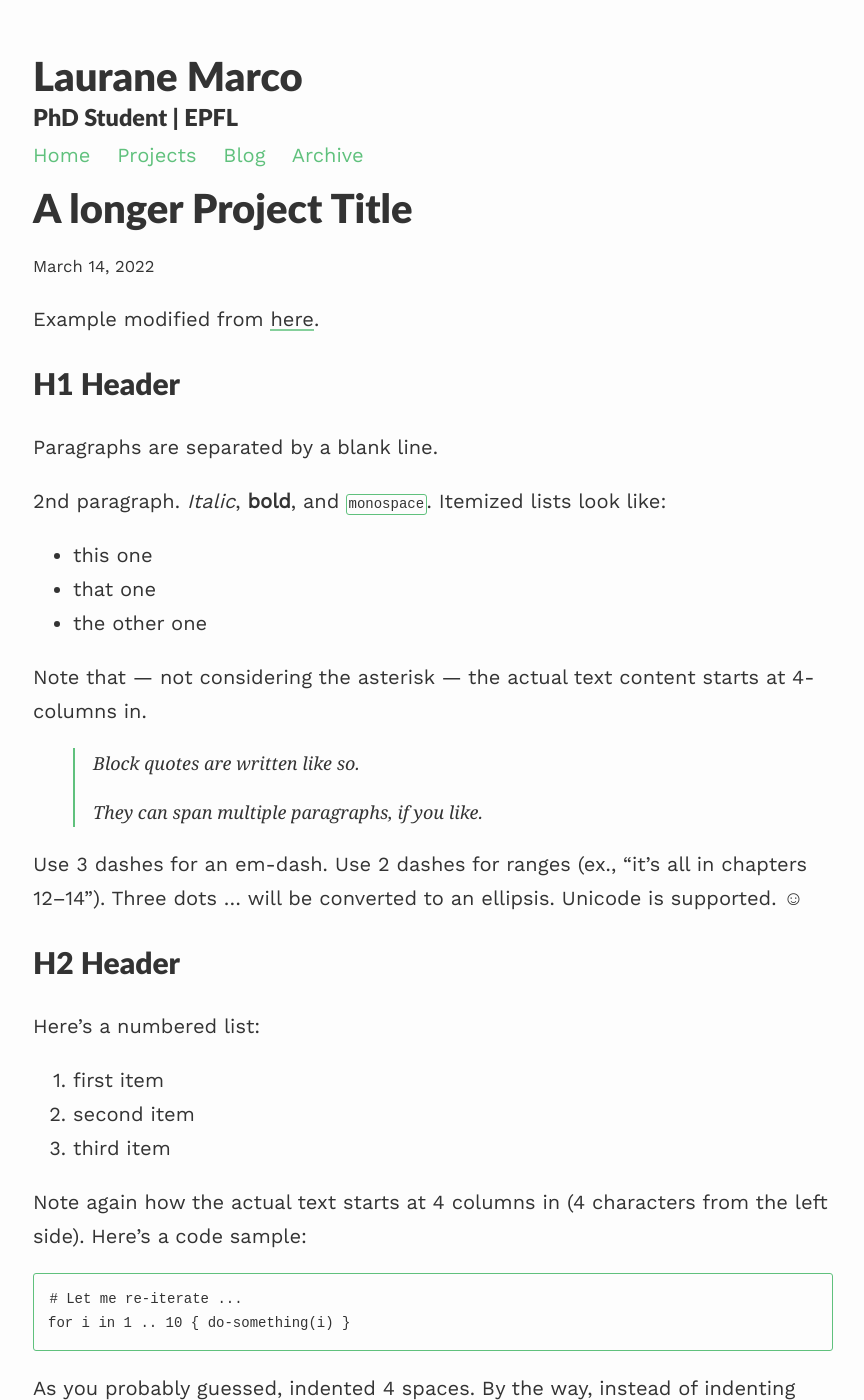
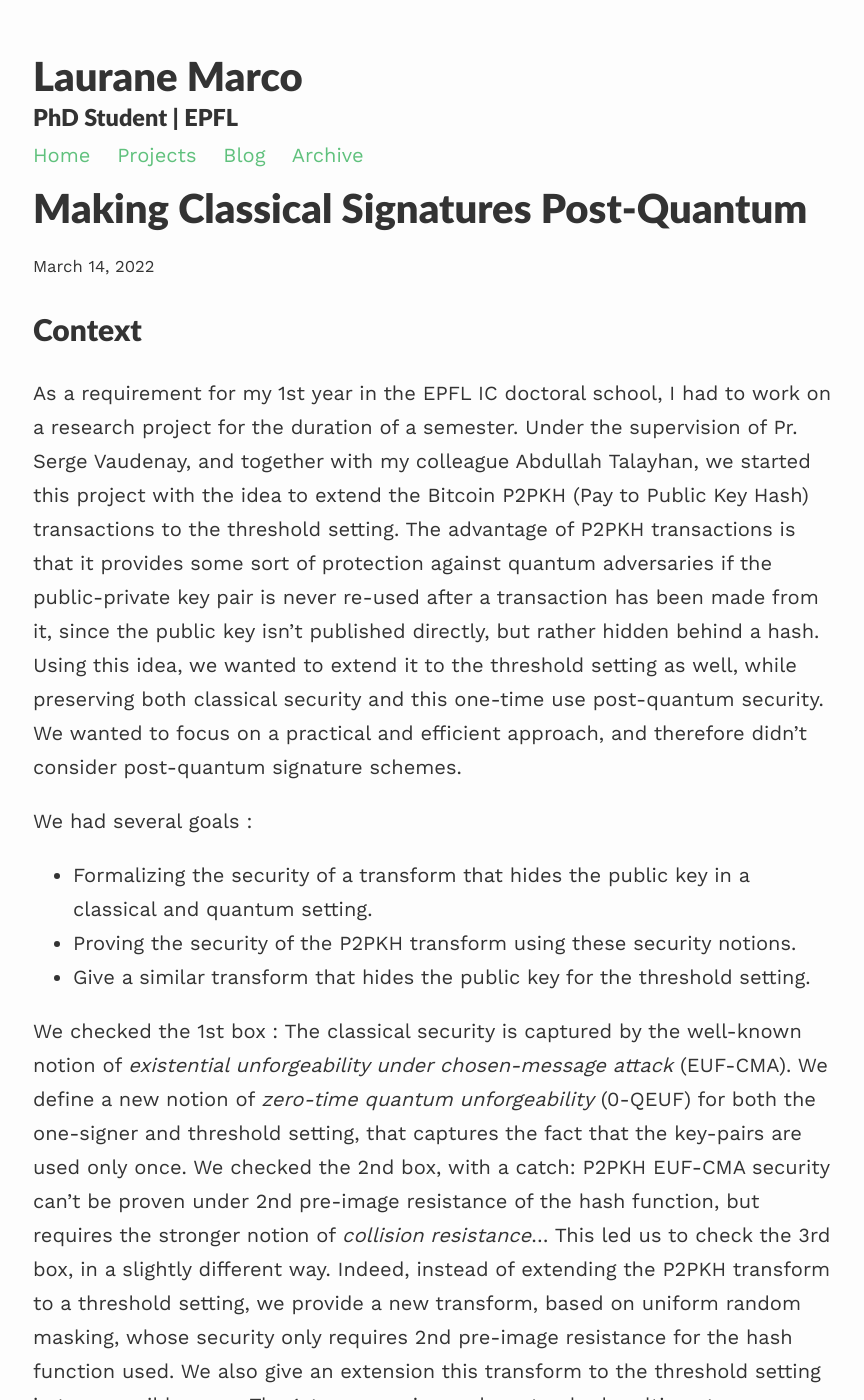
Before and after one commit to lauranemarco/lauranemarco.github.io, a Jekyll site: the page built from _projects/2_project.md, in a window 1280 px wide and 1400 px high. Shown: the whole window, without its empty margins (207-1071 px from the left). Built offline with Jekyll 4.4.1, drawn with Linux system fonts in a browser that asks for light colours; nearby versions of some CDN libraries; formulas are drawn with MathJax 3; some of the changed text lies outside the part shown.

Commit message:
Update 2_project.md

```diff
--- a/_projects/2_project.md
+++ b/_projects/2_project.md
@@ -1,153 +1,28 @@
 ---
 layout: post
-title: A longer Project Title
-description: short project description
+title: Making Classical Signatures Post-Quantum
+description: Semester Project Fall 2021
 ---
 
-Example modified from [here](http://www.unexpected-vortices.com/sw/rippledoc/quick-markdown-example.html){:target="_blank"}.
-
-H1 Header
+Context
 ============
 
-Paragraphs are separated by a blank line.
+As a requirement for my 1st year in the EPFL IC doctoral school, I had to work on a research project for the duration of a semester.
+Under the supervision of Pr. Serge Vaudenay, and together with my colleague Abdullah Talayhan, we started this project with the idea to extend the Bitcoin P2PKH (Pay to Public Key Hash) transactions to the threshold setting. The advantage of P2PKH transactions is that it provides some sort of protection against quantum adversaries if the public-private key pair is never re-used after a transaction has been made from it, since the public key isn't published directly, but rather hidden behind a hash. Using this idea, we wanted to extend it to the threshold setting as well, while preserving both classical security and this one-time use post-quantum security. We wanted to focus on a practical and efficient approach, and therefore didn't consider post-quantum signature schemes.
 
-2nd paragraph. *Italic*, **bold**, and `monospace`. Itemized lists
-look like:
+We had several goals :
+* Formalizing the security of a transform that hides the public key in a classical and quantum setting.
+* Proving the security of the P2PKH transform using these security notions.
+* Give a similar transform that hides the public key for the threshold setting.
 
-  * this one
-  * that one
-  * the other one
+We checked the 1st box : The classical security is captured by the well-known notion of *existential unforgeability under chosen-message attack* (EUF-CMA). We define a new notion of *zero-time quantum unforgeability* (0-QEUF) for both the one-signer and threshold setting, that captures the fact that the key-pairs are used only once.
+We checked the 2nd box, with a catch: P2PKH EUF-CMA security can't be proven under 2nd pre-image resistance of the hash function, but requires the stronger notion of *collision resistance*...
+This led us to check the 3rd box, in a slightly different way. Indeed, instead of extending the P2PKH transform to a threshold setting, we provide a new transform, based on uniform random masking, whose security only requires 2nd pre-image resistance for the hash function used. We also give an extension this transform to the threshold setting in two possible ways. The 1st one requires only a standard multi-party computation protocol for key generation without any multi-party hash function evaluation (which is usually a huge performance bottleneck), at the cost of an increase in public-key and signature size that is linear in the number of participants. The 2nd one provides a transform with constant public-key and signature size, but does require one multi-party hash function evaluation.
+Additionally we checked another box that wasn't present in the beginning by constructing and proving the security of a delayed signature scheme that enables practical usage of our signature primitives in a distributed ledger environment.
 
-Note that --- not considering the asterisk --- the actual text
-content starts at 4-columns in.
-
-> Block quotes are
-> written like so.
->
-> They can span multiple paragraphs,
-> if you like.
-
-Use 3 dashes for an em-dash. Use 2 dashes for ranges (ex., "it's all
-in chapters 12--14"). Three dots ... will be converted to an ellipsis.
-Unicode is supported. ☺
-
-
-H2 Header
-------------
-
-Here's a numbered list:
-
- 1. first item
- 2. second item
- 3. third item
-
-Note again how the actual text starts at 4 columns in (4 characters
-from the left side). Here's a code sample:
-
-    # Let me re-iterate ...
-    for i in 1 .. 10 { do-something(i) }
-
-As you probably guessed, indented 4 spaces. By the way, instead of
-indenting the block, you can use delimited blocks, if you like:
-
-~~~
-define foobar() {
-    print "Welcome to flavor country!";
-}
-~~~
-
-(which makes copying & pasting easier). You can optionally mark the
-delimited block for Pandoc to syntax highlight it:
-
-~~~python
-import time
-# Quick, count to ten!
-for i in range(10):
-    # (but not *too* quick)
-    time.sleep(0.5)
-    print(i)
-~~~
+You can find below the abstract of the paper. Contact me if you would like to read the full paper.
 
 
 
-### An h3 header ###
-
-Now a nested list:
-
- 1. First, get these ingredients:
-
-      * carrots
-      * celery
-      * lentils
-
- 2. Boil some water.
-
- 3. Dump everything in the pot and follow
-    this algorithm:
-
-        find wooden spoon
-        uncover pot
-        stir
-        cover pot
-        balance wooden spoon precariously on pot handle
-        wait 10 minutes
-        goto first step (or shut off burner when done)
-
-    Do not bump wooden spoon or it will fall.
-
-Notice again how text always lines up on 4-space indents (including
-that last line which continues item 3 above).
-
-Here's a link to [a website](http://foo.bar), to a [local
-doc](local-doc.html), and to a [section heading in the current
-doc](#an-h2-header). Here's a footnote [^1].
-
-[^1]: Some footnote text.
-
-Tables can look like this:
-
-| Header 1 | Header 2                   | Header 3 |
-|:--------:|:--------------------------:|:--------:|
-| data1a   | Data is longer than header | 1        |
-| d1b      | add a cell                 |          |
-| lorem    | ipsum                      | 3        |
-|          | empty outside cells        |          |
-| skip     |                            | 5        |
-| six      | Morbi purus                | 6        |
-
-
-A horizontal rule follows.
-
-***
-
-Here's a definition list:
-
-apples
-  : Good for making applesauce.
-
-oranges
-  : Citrus!
-
-tomatoes
-  : There's no "e" in tomatoe.
-
-Again, text is indented 4 spaces. (Put a blank line between each
-term and  its definition to spread things out more.)
-
-Here's a "line block" (note how whitespace is honored):
-
-| Line one
-|   Line too
-| Line tree
-
-and images can be specified like so:
-
-![example image](https://images.unsplash.com/photo-1488190211105-8b0e65b80b4e?w=500&h=500&fit=crop "An exemplary image")
-
-Inline math equation: $\omega = d\phi / dt$. Display
-math should get its own line like so:
-
-$$I = \int \rho R^{2} dV$$
-
-And note that you can backslash-escape any punctuation characters
-which you wish to be displayed literally, ex.: \`foo\`, \*bar\*, etc.
+## Abstract
+The Bitcoin architecture heavily relies on the ECDSA signature scheme which is badly broken by quantum adversaries as the secret key can be computed from the public key in quantum polynomial time. To mitigate this attack, bitcoins can be paid to the hash of a public key (P2PKH). This approach suffers from several problems: the first payment reveals the public key so all bitcoins attached to it must be spent at the same time (i.e. the remaining amount must be transferred to a new wallet), the owners remain vulnerable against rushing adversaries between the time the signature is made public and the time it is commit- ted to the blockchain, and there is no equivalent mechanism for threshold signatures. Besides, no formal analysis of P2PKH has been done. In this paper, we formalize the security notion of a *digital signature with a hidden public key*, we propose and prove the security of a generic transformation that converts a classical signature to a post-quantum one. We compare it with P2PKH and we extend it to threshold signatures. Additionally, we propose the notion of a *delay signature* to solve the problem of the rushing adversary when used with a public ledger. Our solution with a single signer relies on a secure hash function. Extension to threshold sig- natures additionally requires a secure multi-party computation protocol for the modified key generation algorithm.
```
